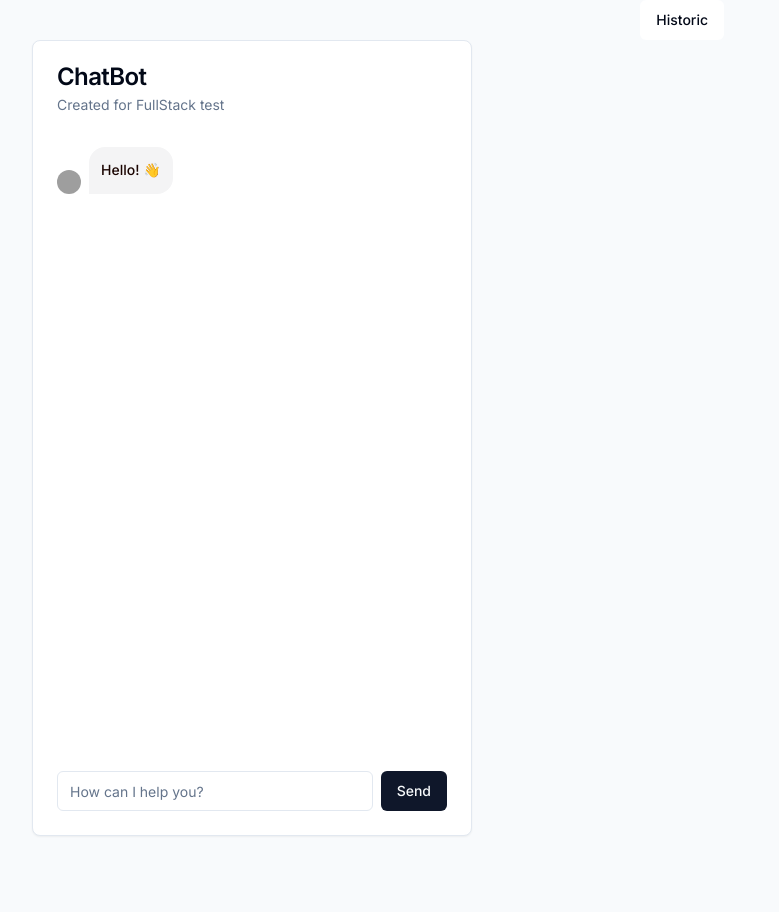
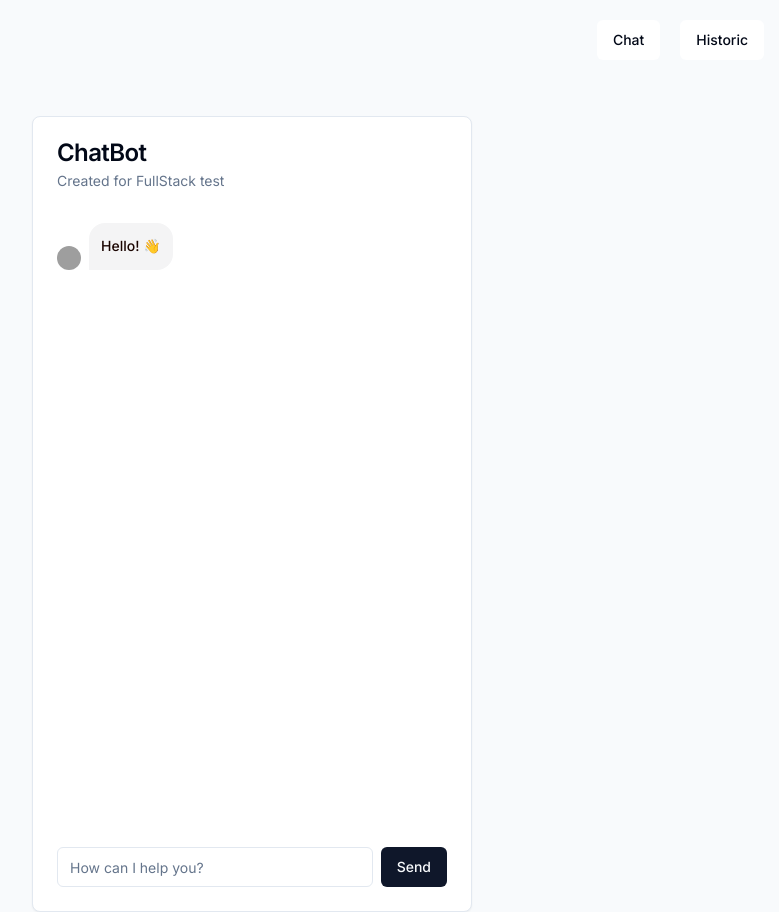
Before and after one commit to lucas-da-silva/react-chatbot, a Next.js app: page / in a window 1280 px wide. Shown: the whole page, without its empty margins (388-1167 px from the left). Before the commit the page ends 884 px from the top, so only its background shows below. Built offline with nearby package versions, Linux system fonts and the light colour scheme; grey boxes are pictures that could not be loaded.

Commit message:
feat: adds link to chat page and style for Chat and Header components

```diff
--- a/src/app/page.jsx
+++ b/src/app/page.jsx
@@ -1,14 +1,11 @@
 import React from 'react';
 import { Chat, Header } from '../components';
-import { ChatProvider } from '../provider';
 
 export default function Home() {
   return (
-    <main className="flex max-w-5xl m-auto flex-col min-h-screen bg-slate-50 items-center justify-center">
+    <main className="flex flex-col max-w-5xl m-auto min-h-screen">
       <Header />
-      <ChatProvider>
-        <Chat />
-      </ChatProvider>
+      <Chat />
     </main>
   );
 }
--- a/src/components/Chat.jsx
+++ b/src/components/Chat.jsx
@@ -47,7 +47,8 @@ export default function Chat() {
   };
 
   return (
-    <Card className="w-[440px] mb-12">
+    <section className="self-center">
+      <Card className="w-[440px]">
         <CardHeader>
           <CardTitle>ChatBot</CardTitle>
           <CardDescription>Created for FullStack test</CardDescription>
@@ -72,5 +73,6 @@ export default function Chat() {
           </form>
         </CardFooter>
       </Card>
+    </section>
   );
 }
--- a/src/components/Header.jsx
+++ b/src/components/Header.jsx
@@ -12,9 +12,15 @@ import {
 
 export default function Header() {
   return (
-    <NavigationMenu className="self-end pr-10">
+    <header className="flex mt-5 mb-14 justify-end">
+      <NavigationMenu className="self-end">
         <NavigationMenuList>
-        <NavigationMenuItem>
+          <NavigationMenuItem className="space-x-5">
+            <Link href="/" legacyBehavior passHref>
+              <NavigationMenuLink className={navigationMenuTriggerStyle()}>
+                Chat
+              </NavigationMenuLink>
+            </Link>
             <Link href="/historic" legacyBehavior passHref>
               <NavigationMenuLink className={navigationMenuTriggerStyle()}>
                 Historic
@@ -23,5 +29,6 @@ export default function Header() {
           </NavigationMenuItem>
         </NavigationMenuList>
       </NavigationMenu>
+    </header>
   );
 }
```
Lines whose indentation alone changed are shown as unchanged.
